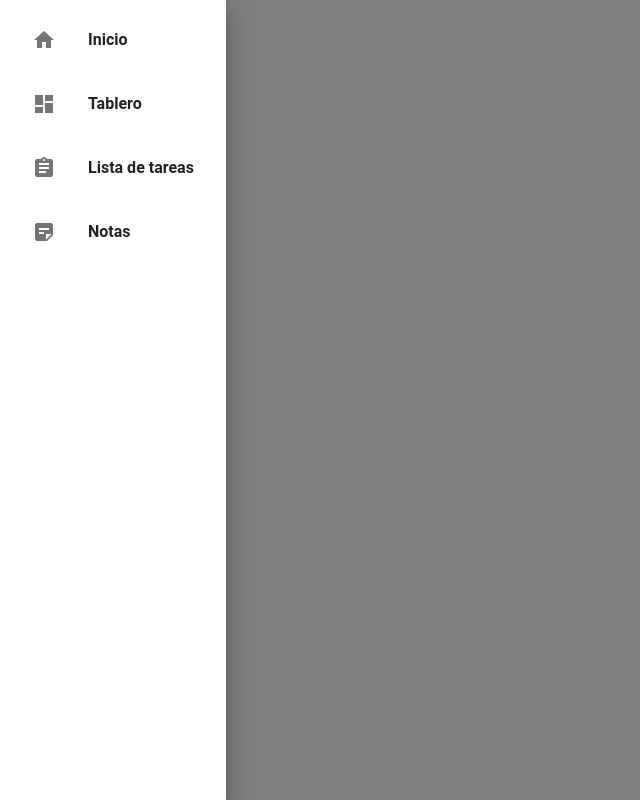
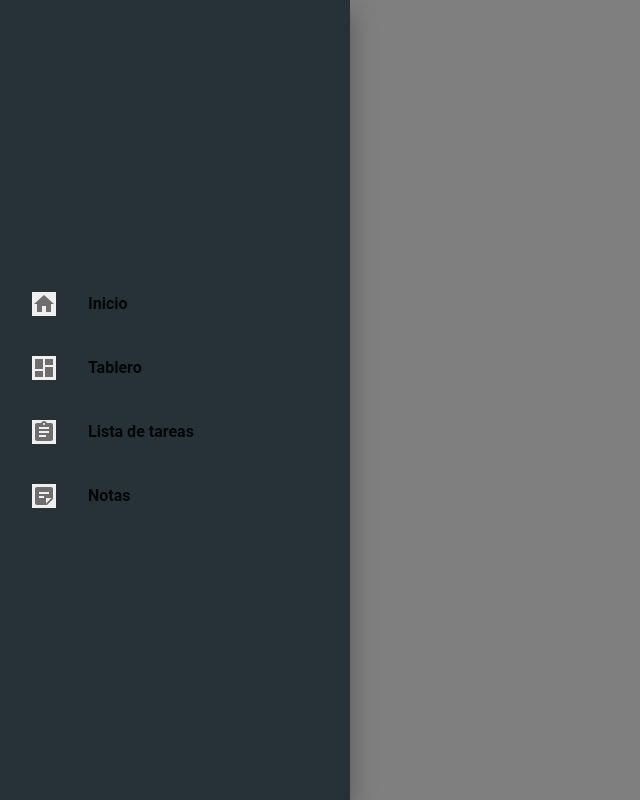
Before and after one commit to carosalazar28/dayler-planner, a React (Vite) app: page / in a window 1280 px wide. Shown: the whole page, without its empty margins (0-640 px from the left). Built offline with nearby package versions, Linux system fonts and the light colour scheme.

Commit message:
feat add list item custom css props

```diff
--- a/src/components/Sidebar/Index.tsx
+++ b/src/components/Sidebar/Index.tsx
@@ -6,7 +6,18 @@ import SidebarItem from './ListItem'
 
 function TemporaryDrawer() {
   return (
-    <Drawer anchor="left" open>
+    <Drawer
+      anchor="left"
+      open
+      PaperProps={{
+        sx: {
+          bgcolor: 'neutral.blueDark',
+          width: 350,
+          display: 'flex',
+          justifyContent: 'center',
+        },
+      }}
+    >
       <List>
         {listOfItems.map((item) => (
           <SidebarItem key={item.id} text={item.text} Icon={item.Icon} />
--- a/src/components/Sidebar/ListItem.tsx
+++ b/src/components/Sidebar/ListItem.tsx
@@ -10,7 +10,7 @@ const SidebarItem = ({ Icon, text }: PropsItem) => {
     <ListItem>
       <ListItemButton>
         <ListItemIcon>
-          <Icon />
+          <Icon sx={{ bgcolor: (theme) => theme.palette.grey[200] }} />
         </ListItemIcon>
         <ListItemText>{text}</ListItemText>
       </ListItemButton>
```
